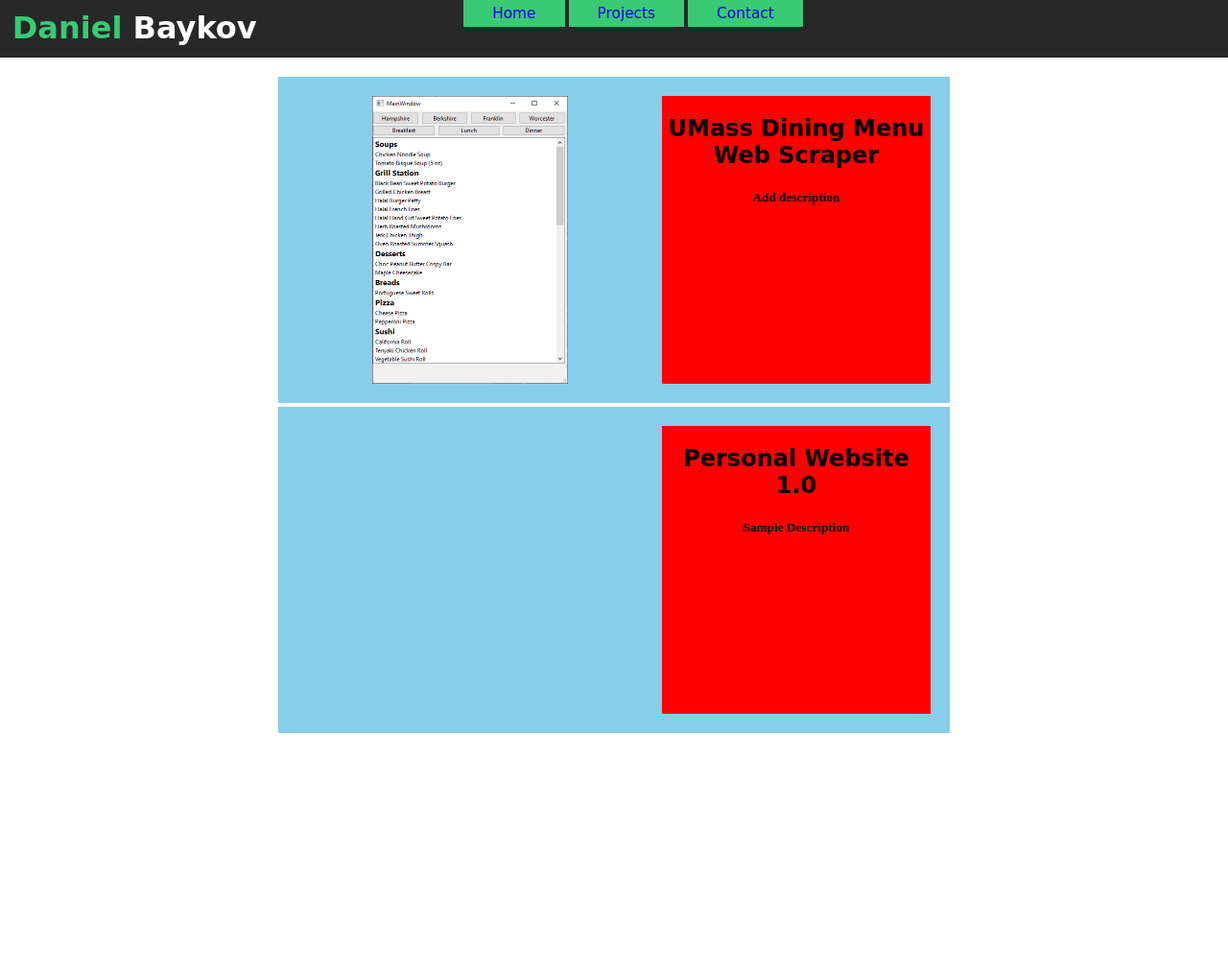
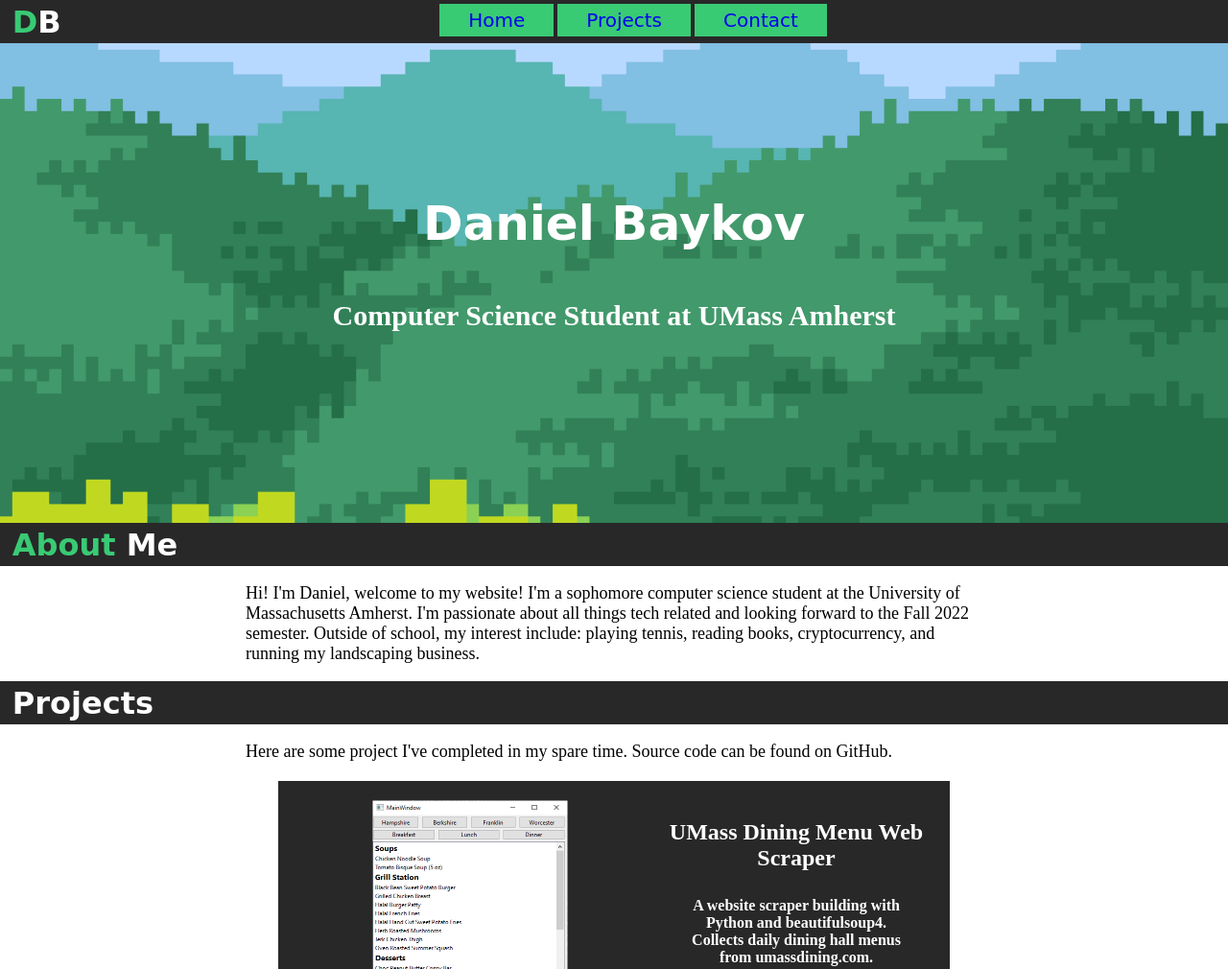
Before and after one commit to danbayk/danbayk.github.io, a plain HTML site: page index.html in a window 1280 px wide. Shown: the top 1010 px of the page at 96% size. Before the commit the page ends 800 px from the top, so only its background shows below. Drawn offline with Linux system fonts and the light colour scheme.

Commit message:
Added header and about section

```diff
--- a/index.html
+++ b/index.html
@@ -2,13 +2,14 @@
 <html lang="en">
 	<head>
 		<meta charset="utf-8">
-		<title>My Webpage</title>
-		<link rel="stylesheet" href="stylesheets/stylesheet.css" type="text/css">
+		<title>Daniel Baykov</title>
+		<link rel="stylesheet" href="stylesheet.css" type="text/css">
+		<link rel="shortcut icon" type="image/png" href="photos/favicon.PNG">
 	</head>
 	<header>
-		<h1>Daniel <span>Baykov</span></h1>
+		<h1>D<span>B</span></h1>
 		<nav>
-			<ul>
+			<ul class = "navbuttons">
 				<li><a href="#">Home</a></li>
 				<li><a href="#">Projects</a></li>
 				<li><a href="#">Contact</a></li>
@@ -16,18 +17,38 @@
 		</nav>
 	</header>
 	<body>
+		<div class = "image-container">
+			<div class = "inner-container">
+				<h3>Daniel Baykov</h3>
+				<h4>Computer Science Student at UMass Amherst</h4>
+			</div>
+
+		</div>
+		<div>
+			<header>
+				<h1>About <span>Me</span></h1>
+			</header>
+			<p class = "about-text">Hi! I'm Daniel, welcome to my website! I'm a sophomore computer science student at the University of Massachusetts Amherst. I'm passionate about all things tech related and looking forward to the Fall 2022 semester. Outside of school, my interest include: playing tennis, reading books, cryptocurrency, and running my landscaping business.</p>
+		</div>
+		<header>
+			<h1><span>Projects</span></h1>
+		</header>
+		<p class = "about-text">Here are some project I've completed in my spare time. Source code can be found on GitHub.</p>
 		<div class = "card">
 			<section class = "cardtitle">
 				<h2>UMass Dining Menu Web Scraper</h2>
-				<h5>Add description</h5>
+				<h5 class = "card-description">A website scraper building with Python and beautifulsoup4. Collects daily dining hall menus from umassdining.com.</h5>
 			</section>
 			<section>
-				<img src = "project1preview.PNG" class = "cardimage">
+				<img src = "photos/project1preview.PNG" class = "scraper-image">
 			</section>
 			<div class = "card">
 			<section class = "cardtitle">
 				<h2>Personal Website 1.0</h2>
-				<h5>Sample Description</h5>
+				<h5 class = "card-description">My website building using HTML and CSS.</h5>
+			</section>
+			<section>
+				<img src = "photos/websitethumbnail.PNG" class = "website-preview-image">
 			</section>
 		</div>
 	</body>
--- /dev/null
+++ b/stylesheet.css
@@ -0,0 +1,136 @@
+body,html{
+  margin:  0;
+  padding: 0;
+}
+
+header{
+  height: 45px;
+  background-color: #282828;
+}
+
+h1{
+  position:  absolute;
+  padding: auto;
+  float: left;
+  margin-left: 1%;
+  margin-top: 4px;
+  font-family: 'Bahnschrift SemiBold', cursive;
+  color: #39ca74;
+}
+
+h2{
+  text-align: center;
+  margin-top: 20px;
+  font-family: 'Bahnschrift SemiBold';
+  color: white;
+}
+
+h3{
+  text-align: center;
+  font-family: 'Bahnschrift SemiBold', cursive;
+  font-size: 50px;
+}
+
+h4{
+  font-family: 'Bahnschrift SemiBold';
+  color: white;
+  font-size: 30px;
+}
+
+span{
+  color: #ffffff;
+}
+
+ul{
+  margin-top: 0px;
+  text-align: center;
+}
+
+.navbuttons{
+  padding-top: 3.7px;
+}
+
+li{
+  display: inline-block;
+  text-align: center;
+  padding: 5px 30px;
+  background-color: #39ca74;;
+}
+
+a{
+  text-align: center;
+  color: $ffffff;
+  text-decoration: none;
+  font-family: 'Bahnschrift SemiBold', cursive;
+  font-size: 20px;
+
+}
+
+a:hover{
+  color: #f0c330;
+}
+
+.card{
+  background-color: #282828;
+  padding-top: 20px;
+  padding-bottom: 20px;
+  margin-top: 20px;
+  text-align: center;
+  max-width: 700px;
+  height: 300px;
+  margin-left: auto;
+  margin-right: auto;
+}
+
+.cardtitle{
+  float: right;
+  margin-right: 20px;
+  height: 100%;
+  width: 40%;
+  color: white;
+}
+
+.card-description{
+  font-family: 'Bahnschrift SemiBold';
+  font-size: 16px;
+  padding-right: 8%;
+  padding-left: 8%;
+}
+
+.scraper-image{
+  height: 300px;
+}
+
+.website-preview-image{
+  height: 200px;
+  padding-top: 50px;
+}
+
+.backgroundphoto{
+  width: 100%;
+  display: block;
+}
+
+.image-container{
+  background-image: url("photos/websitebackground.png");
+  height: 500px;
+  background-position: center;
+  background-size: cover;
+  position: relative;
+}
+
+.inner-container{
+  text-align: center;
+  position: absolute;
+  top: 45%;
+  left: 50%;
+  transform: translate(-50%, -50%);
+  color: white;
+}
+
+.about-text{
+  padding-right: 20%;
+  padding-left: 20%;
+  font-family: 'Bahnschrift SemiBold';
+  font-size: 18px;
+}
--- a/stylesheets/stylesheet.css
+++ /dev/null
@@ -1,84 +0,0 @@
-body,html{
-  margin:  0;
-  padding: 0;
-}
-
-header{
-  height: 60px;
-  background-color: #282828;
-}
-
-h1{
-  position:  absolute;
-  padding: auto;
-  float: left;
-  margin-left: 1%;
-  margin-top: 10px;
-  font-family: 'Bahnschrift SemiBold', cursive;
-  color: #39ca74;
-}
-
-h2{
-  text-align: center;
-  margin-top: 20px;
-  font-family: 'Bahnschrift SemiBold', cursive;
-  color: #000000;
-}
-
-h3{
-  text-align: center;
-  margin-top: -10px;
-  font-family: 'Bahnschrift SemiBold', cursive;
-}
-
-span{
-  color: #ffffff;
-}
-
-ul{
-  margin-top: 0px;
-  text-align: center;
-}
-
-li{
-  display: inline-block;
-  text-align: center;
-  padding: 5px 30px;
-  background-color: #39ca74;;
-}
-
-a{
-  text-align: center;
-  color: $ffffff;
-  text-decoration: none;
-  font-family: 'Bahnschrift SemiBold', cursive;
-  font-size: 1.2vw;
-}
-
-a:hover{
-  color: #f0c330;
-}
-
-.card{
-  background-color: skyblue;
-  padding-top: 20px;
-  padding-bottom: 20px;
-  margin-top: 20px;
-  text-align: center;
-  max-width: 700px;
-  height: 300px;
-  margin-left: auto;
-  margin-right: auto;
-}
-
-.cardtitle{
-  background-color: red;
-  float: right;
-  margin-right: 20px;
-  height: 100%;
-  width: 40%;
-}
-
-.cardimage{
-  height: 300px;
-}
```
Also changed, not shown: photos/favicon.PNG (added), photos/project1preview.PNG (renamed from project1preview.PNG), photos/websitebackground.png (added), photos/websitethumbnail.PNG (added).
